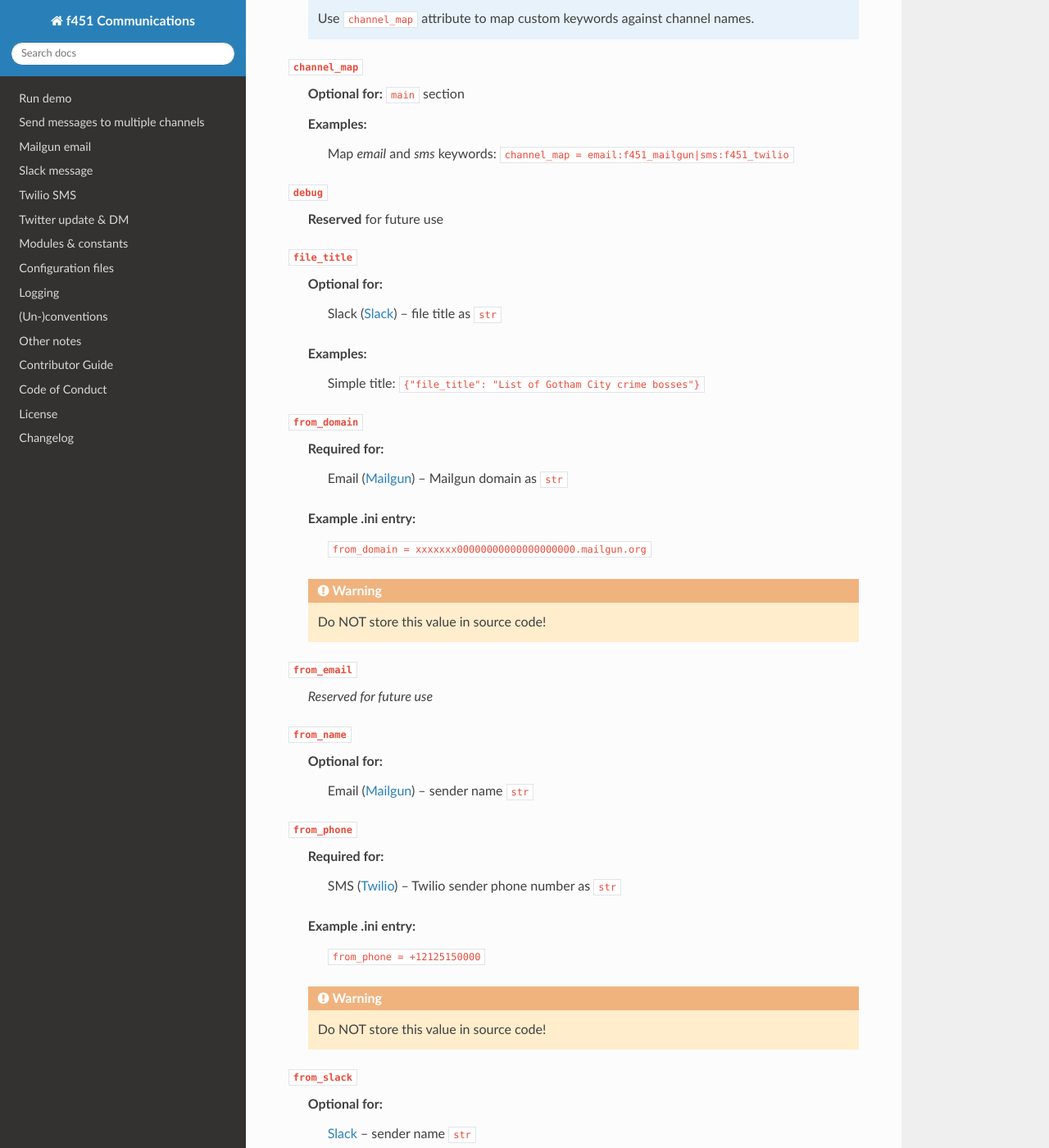
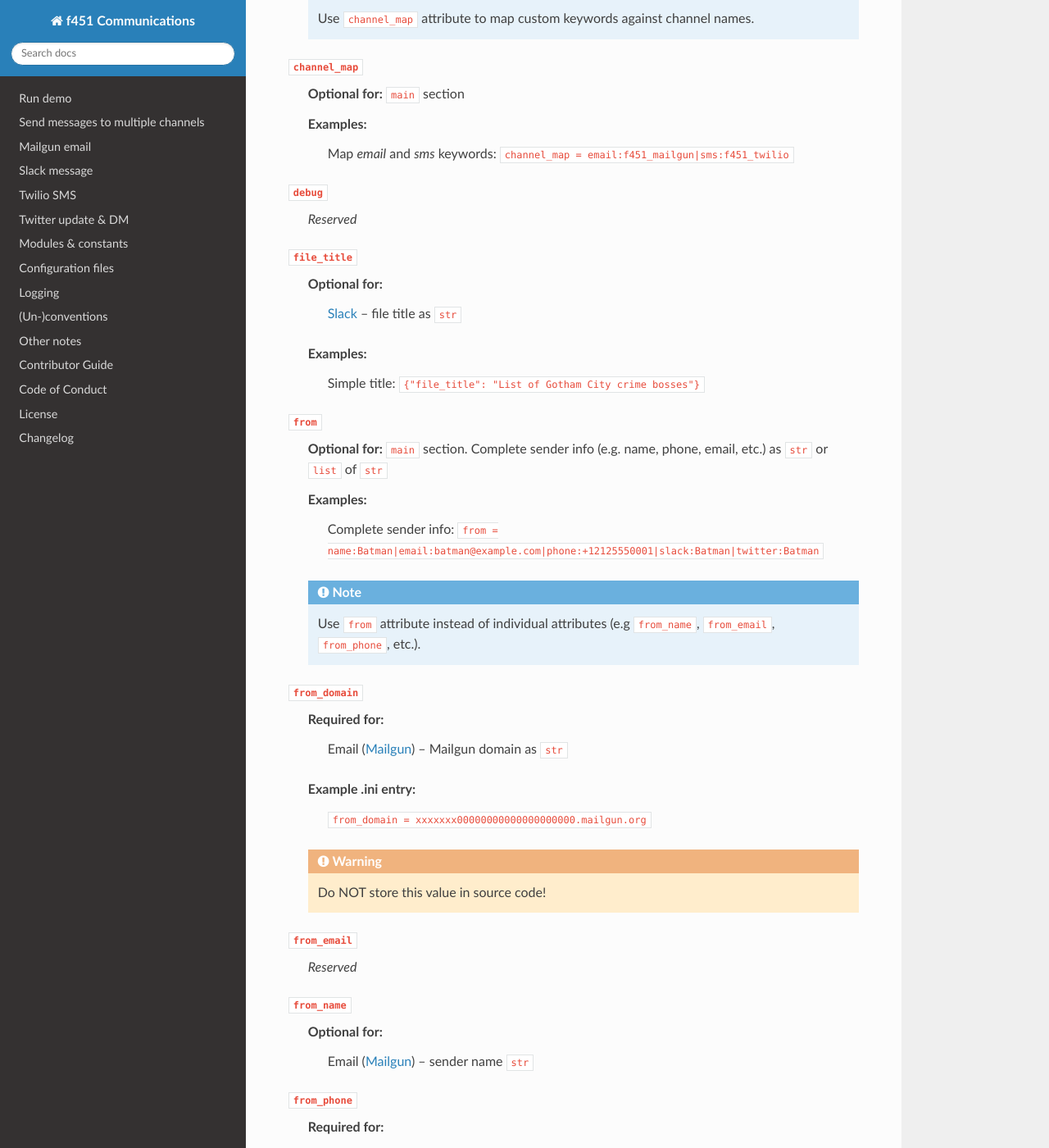
Before and after one commit to mlanser/f451-comms, a Sphinx documentation site: the page built from docs/attribs.rst, in a window 1280 px wide and 1400 px high, scrolled down 2536 px. Shown: the whole window at 82% size. Built offline with Sphinx 7.4.7 and the Read the Docs theme 2.0.0, drawn with Linux system fonts in a browser that asks for light colours; some of the changed text lies outside the part shown.

Commit message:
update 'attribs.rst'

```diff
--- a/docs/attribs.rst
+++ b/docs/attribs.rst
@@ -71,13 +71,20 @@ The following keywords and values are primarily used to pass additional argument
         - Map *email* and *sms* keywords: ``channel_map = email:f451_mailgun|sms:f451_twilio``
 
 - ``debug``
-    - **Reserved** for future use
+    - *Reserved*
 
 - ``file_title``
     - Optional for:
-        - Slack (`Slack <send_slack.html>`__) -- file title as ``str``
+        - `Slack <send_slack.html>`__ -- file title as ``str``
     - Examples:
         - Simple title: ``{"file_title": "List of Gotham City crime bosses"}``
+
+- ``from``
+    - **Optional for:** ``main`` section. Complete sender info (e.g. name, phone, email, etc.) as  ``str`` or ``list`` of ``str``
+    - Examples:
+        - Complete sender info: ``from = name:Batman|email:batman@example.com|phone:+12125550001|slack:Batman|twitter:Batman``
+
+    .. note:: Use ``from`` attribute instead of individual attributes (e.g ``from_name``, ``from_email``, ``from_phone``, etc.).
 
 - ``from_domain``
     - Required for:
@@ -88,7 +95,7 @@ The following keywords and values are primarily used to pass additional argument
     .. warning:: Do NOT store this value in source code!
 
 - ``from_email``
-    - *Reserved for future use*
+    - *Reserved*
 
 - ``from_name``
     - Optional for:
@@ -145,14 +152,14 @@ The following keywords and values are primarily used to pass additional argument
 - ``media``
     - Optional for:
         - SMS (`Twilio <send_twilio.html>`__) -- one or more file names as ``str`` or ``list`` of ``str``
-        - Twitter (`Twitter <send_twitter.html>`__) -- one or more file names as ``str`` or ``list`` of ``str``
+        - `Twitter <send_twitter.html>`__ -- one or more file names as ``str`` or ``list`` of ``str``
     - **Valid formats:** .png, .jpg, .gif
     - Examples:
         - Single attachment: ``{"attachments": path/to/file1.txt"}``
         - Multiple attachments: ``{"attachments": ["path/to/file1.txt", "path/to/file2.txt"]}``
 
 - ``method_update``
-    - *Reserved for future use*
+    - *Reserved*
 
 - ``method_dm``
     - Optional for:
@@ -160,6 +167,12 @@ The following keywords and values are primarily used to pass additional argument
     - **Default:** ``False``
     - Examples:
         - Send message as DM: ``{"method_dm": True}``
+
+- ``name``
+    - *Reserved*
+
+- ``phone``
+    - *Reserved*
 
 - ``priv_api_key``
     - Required for:
@@ -178,7 +191,7 @@ The following keywords and values are primarily used to pass additional argument
     .. warning:: Do NOT store this value in source code!
 
 - ``recipient``
-    - *Reserved for future use*
+    - *Reserved*
 
 - ``recipient_data``
     - Optional for:
@@ -223,6 +239,13 @@ The following keywords and values are primarily used to pass additional argument
     - **Default:** ``False``
     - Examples:
         - Enable *test mode*: ``{"testmode": True}``
+
+- ``to``
+    - **Optional for:** ``main`` section. Complete recipient info (e.g. name, phone, email, etc.) as  ``str`` or ``list`` of ``str``
+    - Examples:
+        - Complete recipient info: ``from = name:Batman|email:batman@example.com|phone:+12125550001|slack:Batman|twitter:Batman``
+
+    .. note:: Use ``to`` attribute instead of individual attributes (e.g ``to_name``, ``to_email``, ``to_phone``, etc.).
 
 - ``to_channel``
     - Required for:
```
Also changed, not shown: other parts of docs/attribs.rst (+14 -8 lines).
